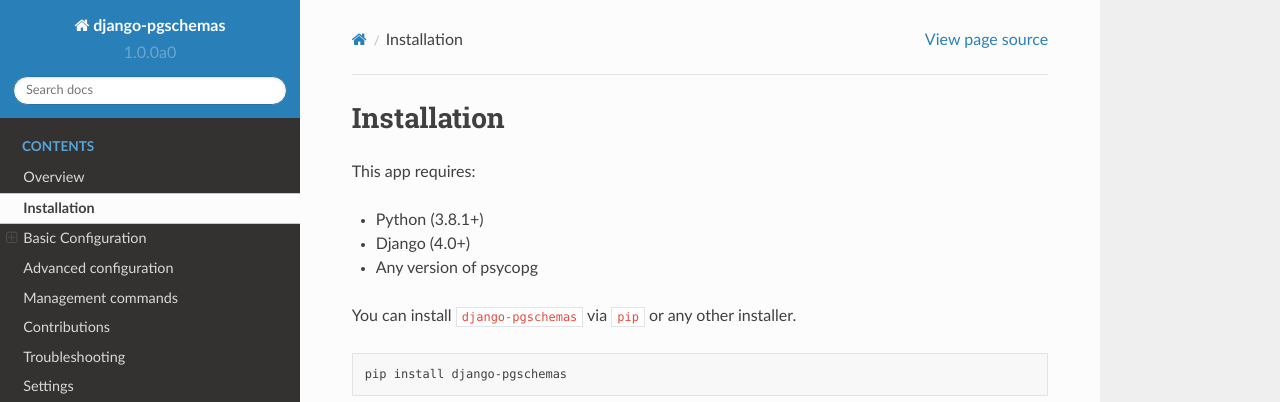
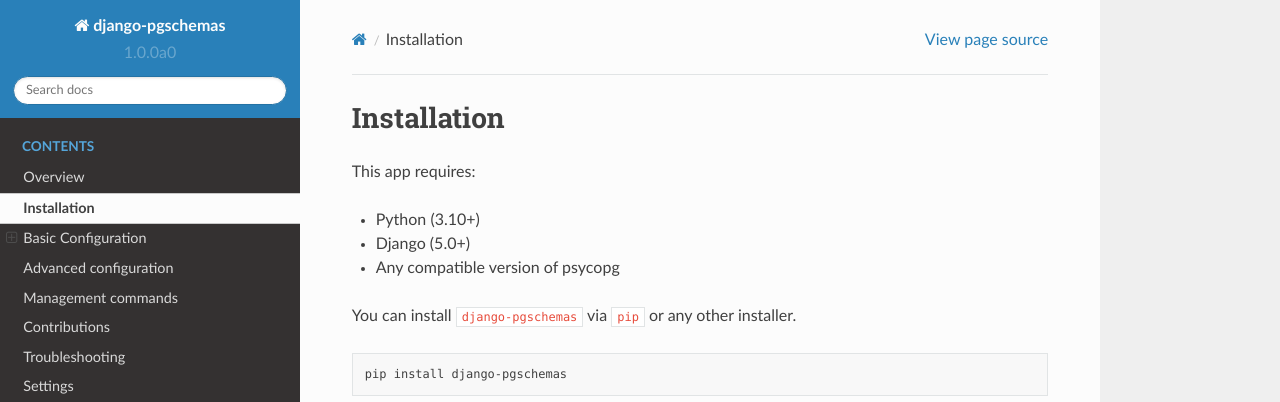
Before and after one commit to lorinkoz/django-pgschemas, a Sphinx documentation site: the page built from docs/basic.rst, in a window 1280 px wide and 900 px high. Shown: the top 402 px of the window. Built offline with Sphinx 7.4.7 and the Read the Docs theme 2.0.0, drawn with Linux system fonts in a browser that asks for light colours; the version number is read from the project's files by our own code.

Commit message:
Also updated docs

```diff
--- a/docs/basic.rst
+++ b/docs/basic.rst
@@ -3,9 +3,9 @@
 
 This app requires:
 
-* Python (3.8.1+)
-* Django (4.0+)
-* Any version of psycopg
+* Python (3.10+)
+* Django (5.0+)
+* Any compatible version of psycopg
 
 You can install ``django-pgschemas`` via ``pip`` or any other installer.
 
```
